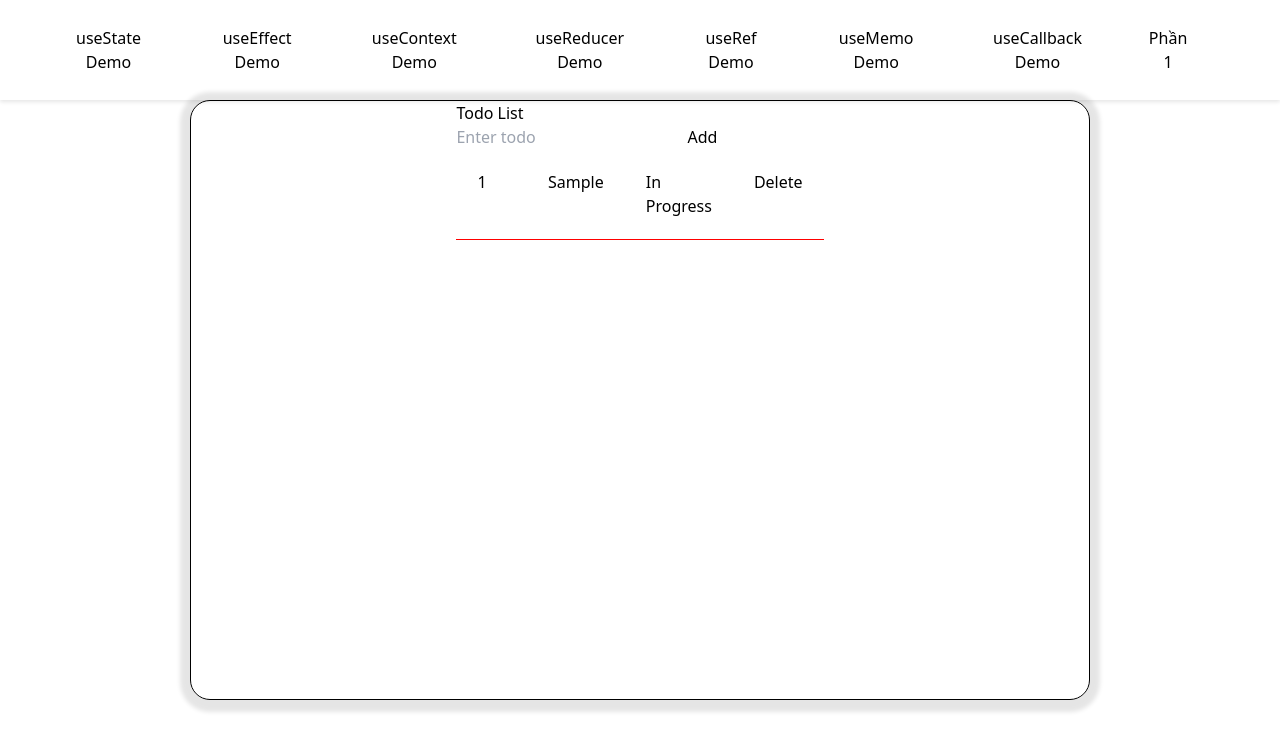
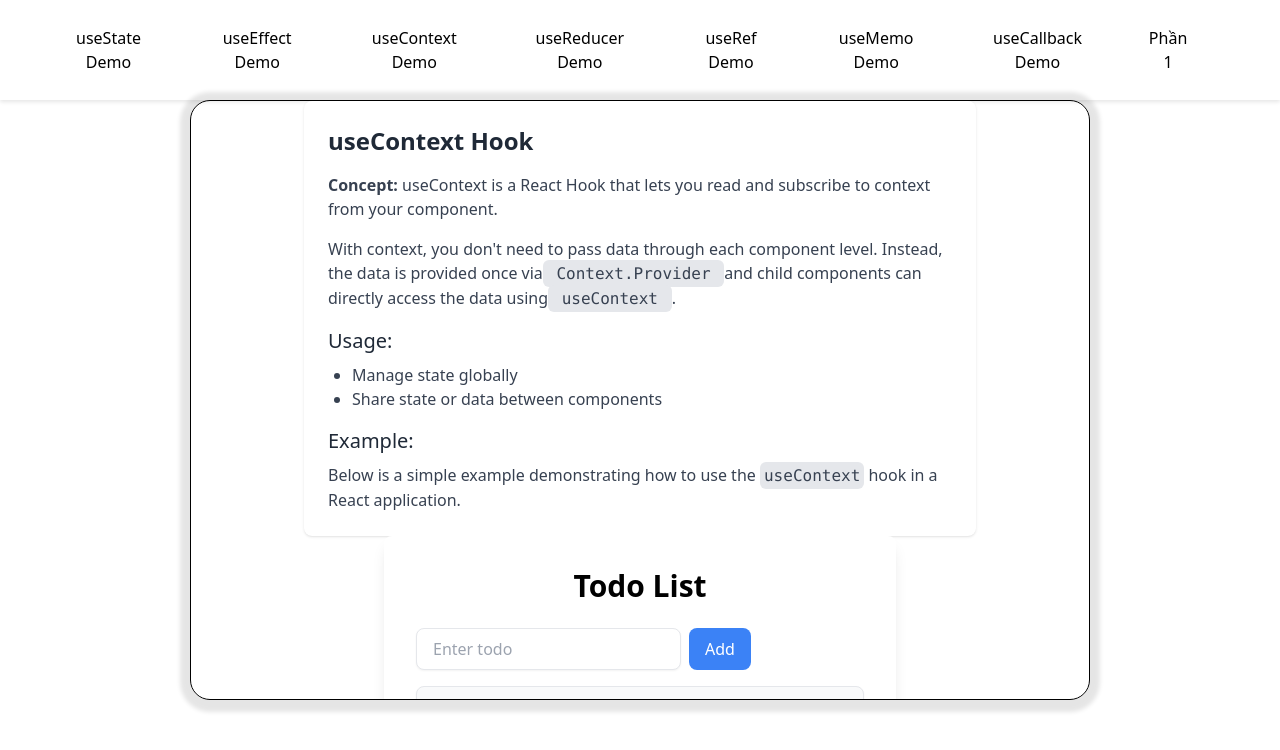
Before and after one commit to datquang03/HCM24_CPL_REACT_12_TEAM3, a React (Vite) app: page /useContext in a window 1280 px wide. Both pictures are taken after typing "Sample" into the empty fields and a click on the button "Add". Shown: the top 750 px of the page. Built offline with nearby package versions, Linux system fonts and the light colour scheme.

Commit message:
update useContext

```diff
--- /dev/null
+++ b/src/pages/useContext/ContextConcept.tsx
@@ -0,0 +1,31 @@
+import React from "react";
+
+const ContextConcept = () => {
+  return (
+    <div className=" flex items-center justify-center">
+      <div className="max-w-2xl w-full bg-white p-6 rounded-lg shadow">
+        <h1 className="text-2xl font-semibold mb-4 text-gray-800">useContext Hook</h1>
+        <p className="text-gray-700 mb-4">
+          <strong>Concept:</strong> useContext is a React Hook that lets you read and subscribe to context
+          from your component.
+        </p>
+        <p className="text-gray-700 mb-4">
+          With context, you don't need to pass data through each component level. Instead, the data is provided once via
+          <code className="bg-gray-200 p-1 rounded-md"> Context.Provider </code> and child components can directly access the data using
+          <code className="bg-gray-200 p-1 rounded-md"> useContext </code>.
+        </p>
+        <h2 className="text-xl font-medium mt-4 mb-2 text-gray-800">Usage:</h2>
+        <ul className="list-disc ml-6 text-gray-700">
+          <li>Manage state globally</li>
+          <li>Share state or data between components</li>
+        </ul>
+        <h2 className="text-xl font-medium mt-4 mb-2 text-gray-800">Example:</h2>
+        <p className="text-gray-700">
+          Below is a simple example demonstrating how to use the <code className="bg-gray-200 p-1 rounded-md">useContext</code> hook in a React application.
+        </p>
+      </div>
+    </div>
+  );
+};
+
+export default ContextConcept;
--- a/src/pages/useContext/Todo/TodoContext.tsx
+++ b/src/pages/useContext/Todo/TodoContext.tsx
@@ -14,6 +14,7 @@ const initTodoContext: TodoContextType = {
   };
 
 
+//create conetxt
 const TodoContext = createContext<TodoContextType>(initTodoContext);
 
 type ChildrenType = {
--- a/src/pages/useContext/Todo/TodoPage.tsx
+++ b/src/pages/useContext/Todo/TodoPage.tsx
@@ -1,6 +1,5 @@
 import React, { useContext, useState, ChangeEvent } from "react";
 import { TodoContext } from "./TodoContext";
-import "./style/todo.css";
 
 const TodoPage = () => {
   const { todos, addTodo, deleteTodo } = useContext(TodoContext);
@@ -21,30 +20,43 @@ const TodoPage = () => {
   };
 
   return (
-    <div>
-      <div className="todo_container">
-        <h1>Todo List</h1>
-        <div className="todo_add">
+    <div className="flex items-center justify-center">
+      <div className="bg-white shadow-lg rounded-lg p-8 w-full max-w-lg">
+        <h1 className="text-3xl font-bold text-center mb-6">Todo List</h1>
+
+        <div className="flex mb-4">
           <input
             type="text"
             value={todoName}
             onChange={handleOnChange}
             placeholder="Enter todo"
+            className=" px-4 py-2 border rounded-lg shadow-sm focus:outline-none "
           />
-          <button onClick={handleAddTodo}>Add</button>
+          <button
+            onClick={handleAddTodo}
+            className="ml-2 px-4 py-2 bg-blue-500 text-white rounded-lg hover:bg-blue-600"
+          >
+            Add
+          </button>
         </div>
-        <div className="todo_list">
+
+        <div className="space-y-4">
           {todos.map((todo) => {
             return (
-              <div key={todo.id} className="todo_item">
-                <div>{todo.id}</div>
-                <div>{todo.todoName}</div>
-                <div>{todo.completed ? "Completed" : "In Progress"}</div>
-                <div>
-                  <button onClick={() => handleDeleteTodo(todo.id)}>
-                    Delete
-                  </button>
+              <div
+                key={todo.id}
+                className="p-4 border rounded-lg shadow-sm flex justify-between items-center bg-gray-50"
+              >
+                <div className="flex-1 text-sm font-semibold">{todo.todoName}</div>
+                <div className="text-sm text-gray-500">
+                  {todo.completed ? "Completed" : "In Progress"}
                 </div>
+                <button
+                  onClick={() => handleDeleteTodo(todo.id)}
+                  className="flex-1 ml-4 px-4 py-2 bg-red-500 text-white rounded-lg hover:bg-red-600 "
+                >
+                  Delete
+                </button>
               </div>
             );
           })}
--- a/src/pages/useContext/useContext.tsx
+++ b/src/pages/useContext/useContext.tsx
@@ -1,10 +1,12 @@
 import React from "react";
 import { TodoProvider } from "./Todo/TodoContext";
 import TodoPage from "./Todo/TodoPage";
+import ContextConcept from "./ContextConcept";
 
 const UseContextPage = () => {
   return <div>
     <TodoProvider>
+      <ContextConcept/>
       <TodoPage/>
     </TodoProvider>
   </div>;
```
